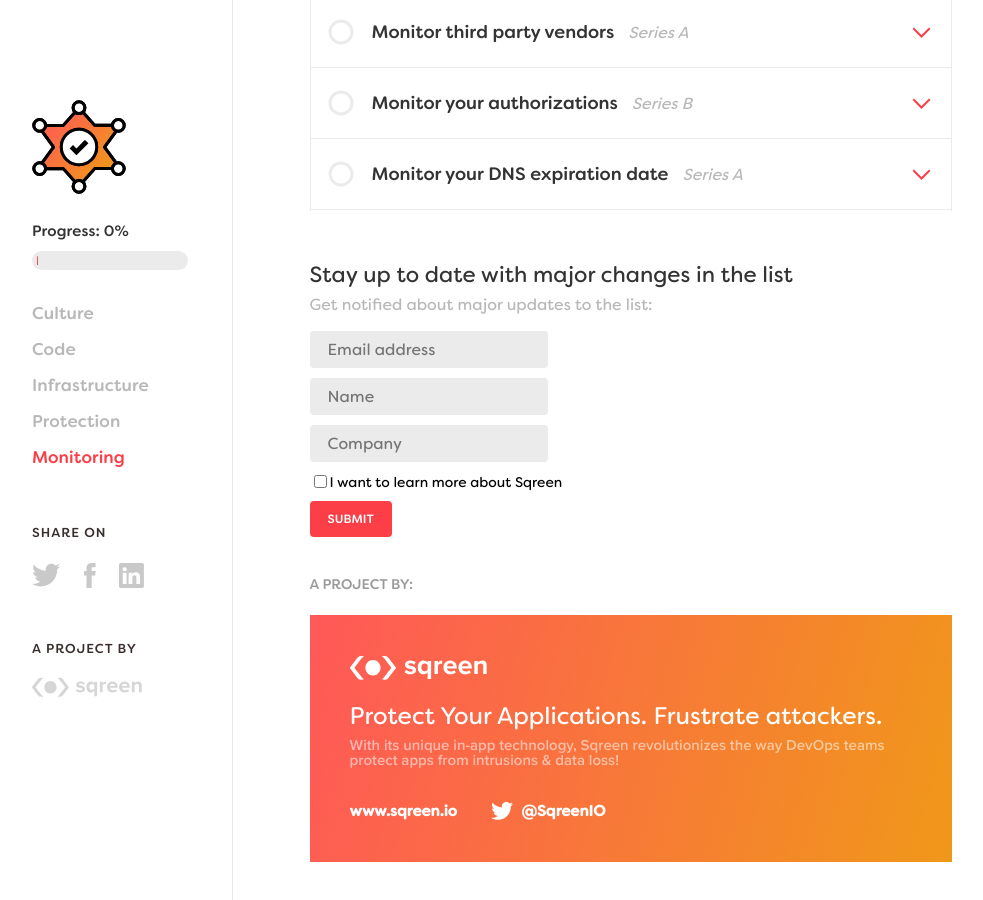
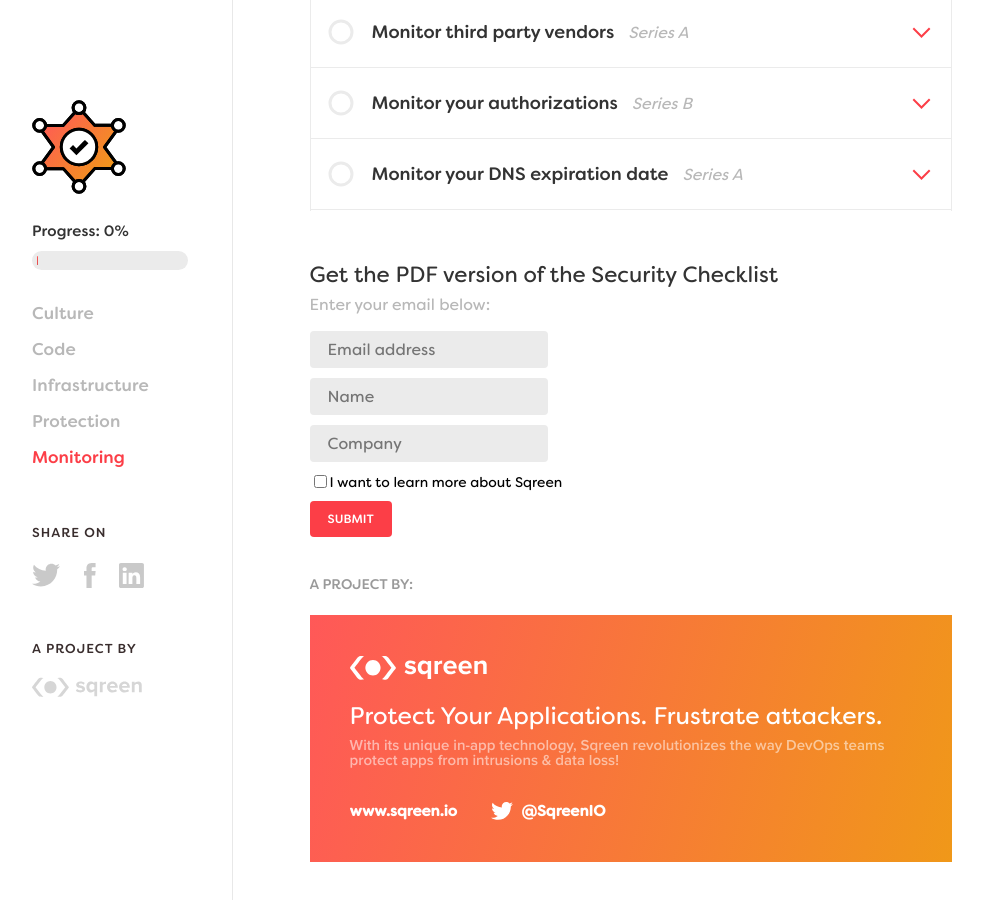
Before and after one commit to sqreen/DevOpsSecurityChecklist, a Jekyll site: the page built from index.md, in a window 1280 px wide and 900 px high, scrolled down 4234 px. Shown: the whole window, without its empty margins (148-1131 px from the left). Built offline with Jekyll 4.4.1, drawn with Linux system fonts in a browser that asks for light colours; comment, search, counter and statistics services are not loaded.

Commit message:
Update copy of forms

```diff
--- a/_layouts/default.html
+++ b/_layouts/default.html
@@ -16,7 +16,7 @@
       </ul>
       <div class="divider"></div>
       <div class="newsletter-mob">
-        <div class="subtitle">Stay up to date with major changes in the list</div>
+        <div class="subtitle">Get the PDF version of the Security Checklist</div>
         <form class="contact-form" action="https://www.getdrip.com/forms/776829025/submissions" method="post" data-drip-embedded-form="776829025">
           <input type="hidden" name="fields[segmentId]" data-fields="segmentId">
           <input type="hidden" name="fields[sqreenUserId]" data-fields="sqreenUserId">
@@ -154,8 +154,8 @@
           </div>
           {{ content }}
           <div class="newsletter">
-            <h4>Stay up to date with major changes in the list</h4>
-            <div class="subtitle">Get notified about major updates to the list:</div>
+            <h4>Get the PDF version of the Security Checklist</h4>
+            <div class="subtitle">Enter your email below:</div>
             <form class="contact-form" action="https://www.getdrip.com/forms/776829025/submissions" method="post" data-drip-embedded-form="776829025">
               <input type="hidden" name="fields[segmentId]" data-fields="segmentId">
               <input type="hidden" name="fields[sqreenUserId]" data-fields="sqreenUserId">
```
